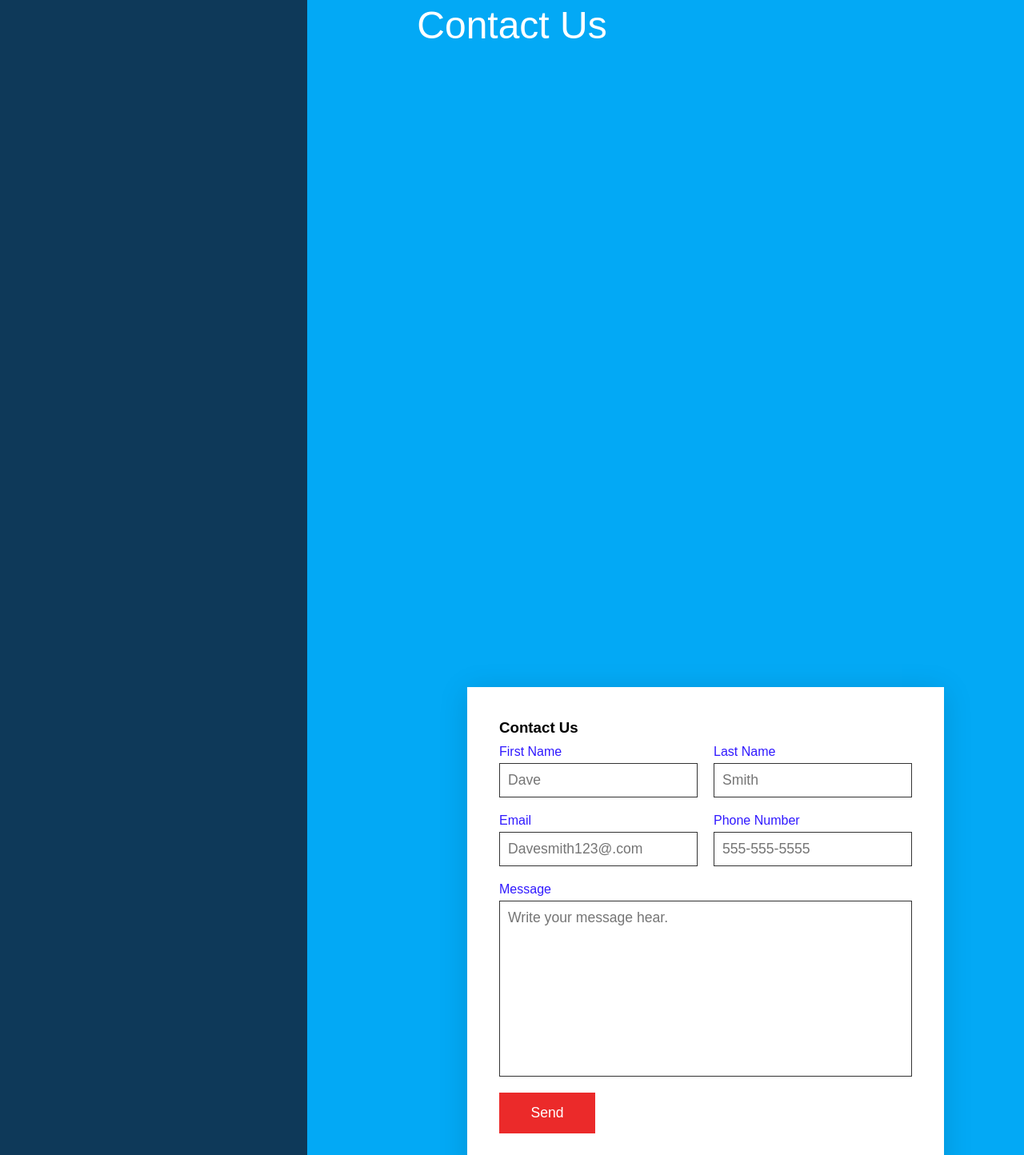
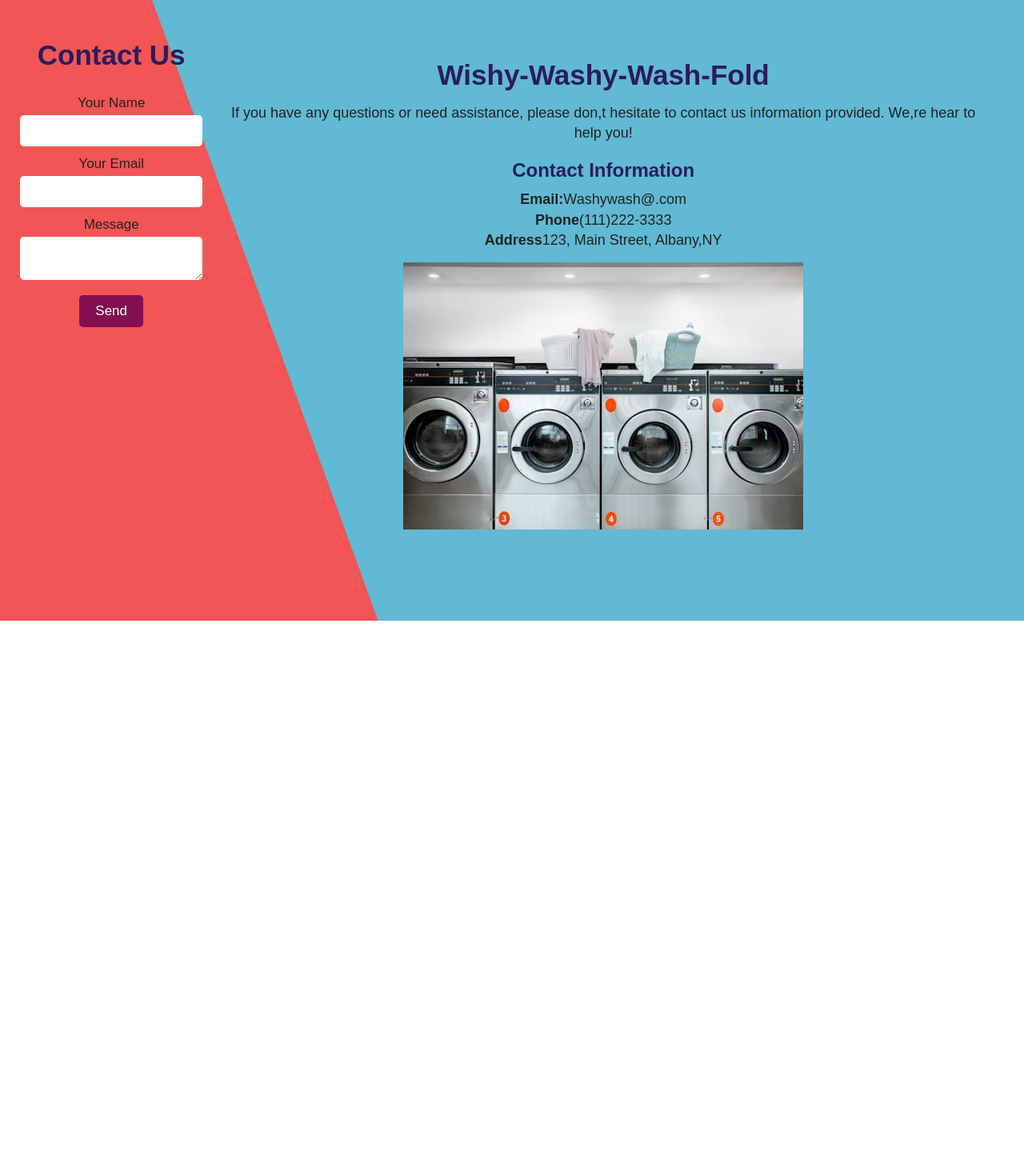
Before and after one commit to UrvishaPatel511/Washy-wash21, a plain HTML site: page index.html in a window 1280 px wide. Shown: the part 36-1480 px from the top of the page at 80% size. After the commit the page ends 812 px from the top, so only its background shows below. Drawn offline with Linux system fonts and the light colour scheme.

Commit message:
Great service!

```diff
--- a/index.html
+++ b/index.html
@@ -5,57 +5,38 @@
     <meta name="viewport" content="width=device-width, initial-scale=1.0">
     <title>Document</title>
     <link rel="stylesheet" href="style.css">
+    <script src="https://kit.fontawesome.com/yourcode.js" crossorigin="anonymous"></script>
+
+    <script src="https://kit.fontawesome.com/c32adfdcda.js" crossorigin="anonymous"></script>
+    <link rel="stylesheet" href="https://cdnjs.cloudflare.com/ajax/libs/font-awesome/6.4.2/css/all.min.css" integrity="sha512-n0o2c0Y2/8G4b47lK+NfS4z+rT/U9J+pQz+G6I7+N/N+N8I4/w5z94z5L7H+q5z5z9R+P/P/59L8J+1" crossorigin="anonymous" referrerpolicy="no-referrer" />
+
 </head>
 <body>
-    <div class="Contactus">
-        <div class="title">
-            <h2>Contact Us</h2>
+    <div class="container">
+        <div class="contact">
+            <h1>Contact Us</h1>
+            <form>
+                <label for="name">Your Name</label>
+                <input type="text" name="name" required>
+                <label for="email">Your Email</label>
+                <input type="email" name="email" required>
+                <label for="message">Message</label>
+                <textarea name="message" required></textarea>
+                <button type="submit">Send</button>
+            </form>
         </div>
-        <div class="box">
 
-            <div class="Contact form">
-            <h3>Contact Us</h3>
-            <form>
-                <div class="formBox">
-                    <div class="row50">
-                        <div class="inputBox">
-                            <span>First Name</span>
-                            <input type="text" placeholder="Dave">
-                        </div>
-                        <div class="inputBox">
-                            <span>Last Name</span>
-                            <input type="text" placeholder="Smith">
-                        </div>
-                    </div>
-                    <div class="formBox">
-                        <div class="row50">
-                            <div class="inputBox">
-                                <span>Email</span>
-                                <input type="text" placeholder="Davesmith123@.com">
-                            </div>
-                            <div class="inputBox">
-                                <span>Phone Number</span>
-                                <input type="text" placeholder="555-555-5555">
-                            </div>
-                        </div>
-                        <div class="row100">
-                            <div class="inputBox">
-                                <span>Message</span>
-                                <textarea placeholder="Write your message hear."></textarea>
-                        </div>
-                    </div>
-                    <div class="row100">
-                        <div class="inputBox">
-                            <input type="submit" value="Send">
-                        </div>
-                    </div>
-                </div>
-            </form>
-            </div>
+        <div class="content">
+         <h1>Wishy-Washy-Wash-Fold</h1>
+            <p>If you have any questions or need assistance, please don,t hesitate to contact us information provided. We,re hear to help you!</p>
+            <h2>Contact Information</h2>
+            <p><strong>Email:</strong>Washywash@.com</p>
+            <p><strong>Phone</strong>(111)222-3333</p>
+            <p><strong>Address</strong>123, Main Street, Albany,NY</p>
 
-            <div class="Contact-info"></div>
-            <div class="map"></div>
+            <img src="images/premium_photo-1663036970563-99624abc950e.avif" alt="">
         </div>
     </div>
+
 </body>
 </html>
--- a/style.css
+++ b/style.css
@@ -1,111 +1,85 @@
 * {
+    padding: 0;
     margin: 0;
-    padding: 0;
     box-sizing: border-box;
     font-family: Arial;
 }
 
 body {
-    background: linear-gradient(90deg,#0e3959 0%,#0e3959 30%,#03a9f5 30%,#03a9f5 100%);
+    background: linear-gradient(70deg, #f15555 0,#f15555 30%, #61b9d4 0, #61b9d4 70%);
 }
 
-.Contactus {
-    position: relative;
+.container {
+    width: 80%;
+    margin: 60px auto;
+    display: flex;
+    justify-content: center;
+    text-align: center;
+}
+.container, .content {
     width: 100%;
-    padding: 40px 100px;
+    padding: 25px;
+}
+.contact h1 {
+    font-size: 35px;
+    margin-bottom: 30px;
+    color: #2c1c5c;
+}
+.content h1 {
+    font-size: 35px;
+    margin-bottom: 15px;
+    color: #2c1c5c;
+}
+.content h2 {
+    margin-top: 20px;
+    margin-bottom: 10px;
+    color: #2c1c5c;
+}
+.content p {
+    color: #222;
+    font-size: 18px;
+    line-height: 1.4;
 }
 
-.Contactus .title {
-    display: flex;
-    justify-content: center;
-    align-items: center;
-    font-size: 2rem;
-}
-.Contactus  .title h2 {
-    color: #fff;
-    font-weight: 500;
+label {
+    color: #222;
+    font-size: 17px;
+    display: block;
+    margin-top: 12px;
+    margin-bottom: 5px;
 }
 
-
-.form {
-    grid-area: form;
-}
-.form {
-    grid-area: info;
-}
-.form {
-    grid-area: map;
-}
-.Contact {
-    padding: 40px;
-    background-color: #fff;
-    box-shadow: 0 5px 35px rgba(0, 0, 0, 0.13);
+input,textarea {
+    width: 100%;
+    padding: 12px;
+    border-radius: 5px;
+    border: none;
+    outline: none;
 }
 
-.box {
-    position: relative;
-    display: grid;
-    grid-template-columns: 2fr 1fr;
-    grid-template-rows: 5fr 4fr;
-    grid-template-areas:
-    "form info"
-    "form map";
-    grid-gap: 20px;
-    margin-top: 20px;
-
+button {
+    font-size: 17px;
+    background-color: #82104f;
+    color: #fff;
+    border: none;
+    border-radius: 5px;
+    padding: 10px 20px;
+    cursor: pointer;
+    margin-top: 15px;
+    transition: 0.3s ease;
 }
-.contact h3 {
-    color: #0e3959;
-    font-weight: 500;
-    font-size: 1.4rem;
-    margin-bottom: 10px;
+button:hover {
+    background-color: #a12f2f;
 }
 
-.formBox {
-    position: relative;
-    width: 100%;
+img {
+    margin-top: 15px;
 }
-.formBox .row50 {
-    display: flex;
-    gap: 20px;
+
+@media screen  and (max-width:768px) {
+    .container {
+        display: flex;
+        flex-direction: column;
+
+    }
 }
-.inputBox {
-    display: flex;
-    flex-direction: column;
-    margin-bottom: 10px;
-    width: 50%;
-}
-.formBox .row100 .inputBox {
-    width: 100%;
-}
-.inputBox span {
-    color: #3019ff;
-    margin-top: 10px;
-    margin-bottom: 5px;
-    font-weight: 500;
-}
-.inputBox input {
-    padding: 10px;
-    font-size: 1.1em;
-    outline: none;
-    border: 1px solid #333;
-}
-.inputBox textarea {
-   padding: 10px;
-   font-size: 1.1em ;
-   outline: none;
-   border: 1px solid #333;
-   resize: none;
-   min-height: 220px;
-   margin-bottom: 10px;
-}
-.inputBox input[type="submit"] {
-    background-color: #eb2a2a;
-    color: #fff;
-    border: none;
-    font-size: 1.1em;
-    max-width: 120px;
-    font-weight: 500;
-    cursor: pointer;
-    padding: 15px 15px;
-}
```
Also changed, not shown: images/premium_photo-1663036970563-99624abc950e.avif (added).
